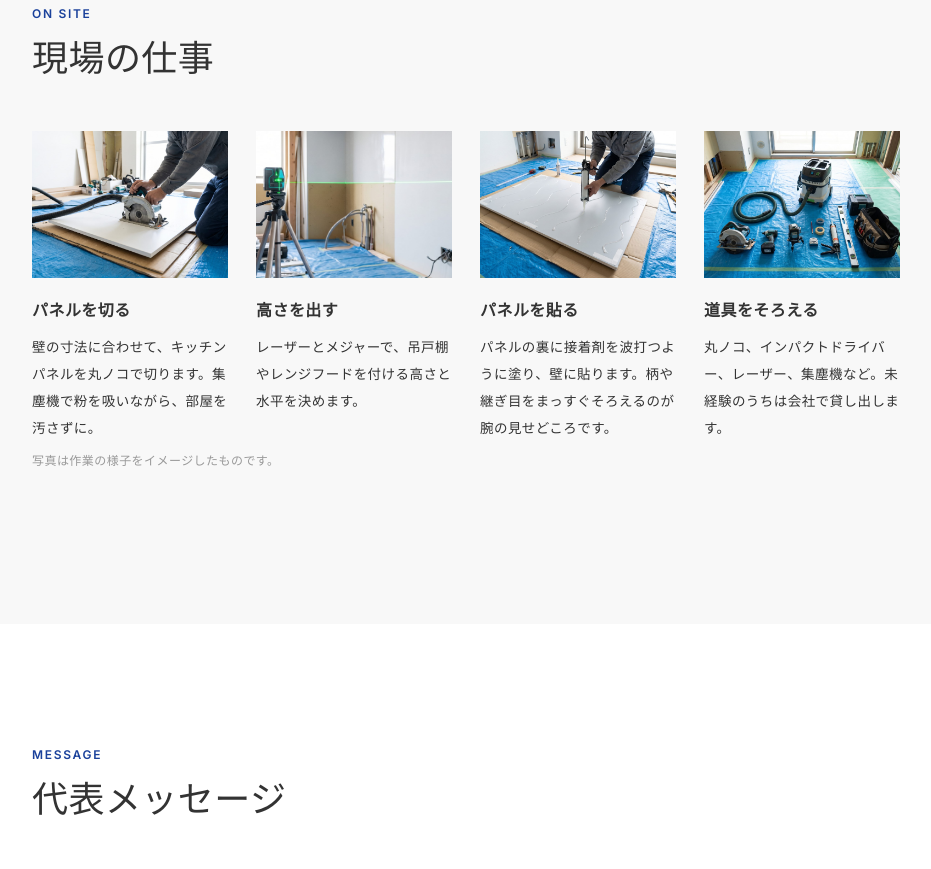
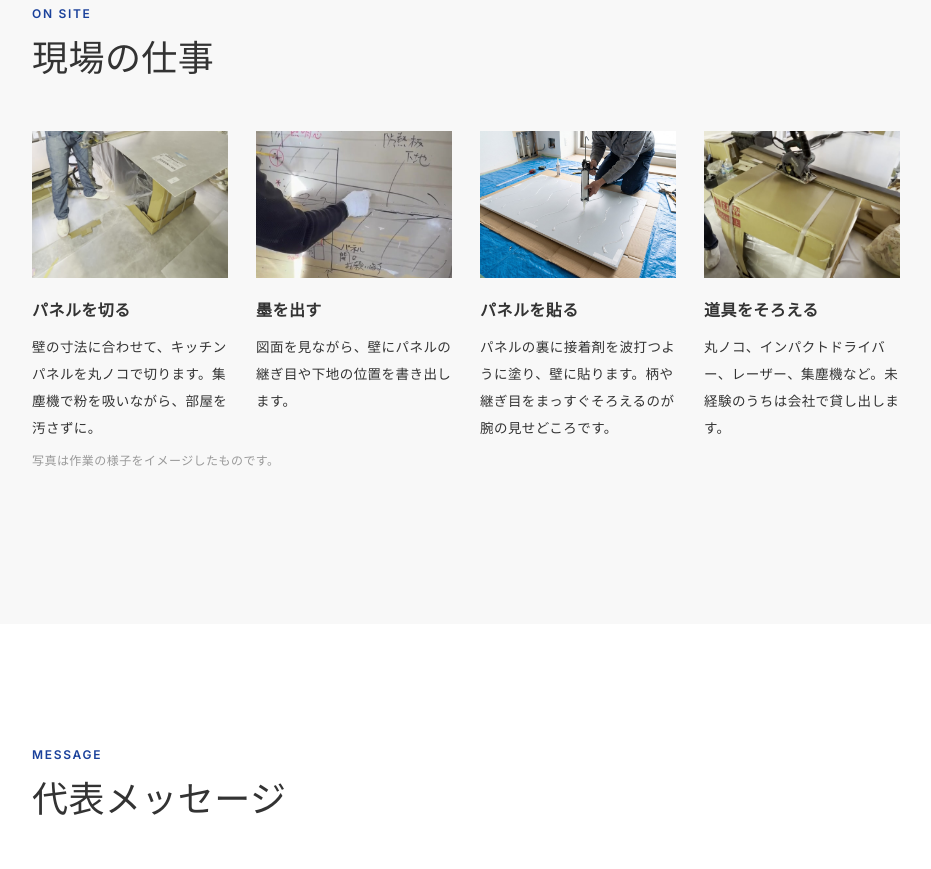
Before and after one commit to reborn-base/reborn-base-hp, a plain HTML site: page recruit.html in a window 1280 px wide. Shown: the part 2551-3420 px from the top of the page, without its empty margins (284-1215 px from the left). Drawn offline with Linux system fonts and the light colour scheme; a web font is replaced by a local one.

Commit message:
トップと採用ページの写真の一部を現場の実写に差し替え
- トップの写真の帯：丸ノコ・墨出し・道具の3枚を実写に
- 採用ページ「現場の仕事」：3枚を実写に（2枚目は見出しと説明を墨出しに合わせて変更）

Co-Authored-By: Claude Opus 5.5 <noreply@anthropic.com>
Claude-Session: https://claude.ai/code/session_01UawtAUAXxX8t9ey8Cs25Ve

```diff
--- a/recruit.html
+++ b/recruit.html
@@ -80,10 +80,10 @@
   <section class="inner genba" style="padding-top:0">
     <h2 class="sec_title jp"><small>ON SITE</small>現場の仕事</h2>
     <ul class="genba_list">
-      <li><img src="img/w-saw.jpg" data-fb="img/w-saw.jpg" onerror="this.onerror=null;this.src=this.dataset.fb" alt="丸ノコでキッチンパネルを切る"><b>パネルを切る</b><p>壁の寸法に合わせて、キッチンパネルを丸ノコで切ります。集塵機で粉を吸いながら、部屋を汚さずに。</p></li>
-      <li><img src="img/w-laser.jpg" data-fb="img/w-laser.jpg" onerror="this.onerror=null;this.src=this.dataset.fb" alt="レーザーで高さを確認する"><b>高さを出す</b><p>レーザーとメジャーで、吊戸棚やレンジフードを付ける高さと水平を決めます。</p></li>
+      <li><img src="img/r-sawwide.jpg" data-fb="img/r-sawwide.jpg" onerror="this.onerror=null;this.src=this.dataset.fb" alt="丸ノコでキッチンパネルを切る"><b>パネルを切る</b><p>壁の寸法に合わせて、キッチンパネルを丸ノコで切ります。集塵機で粉を吸いながら、部屋を汚さずに。</p></li>
+      <li><img src="img/r-mark2.jpg" data-fb="img/r-mark2.jpg" onerror="this.onerror=null;this.src=this.dataset.fb" alt="壁に墨を出す手元"><b>墨を出す</b><p>図面を見ながら、壁にパネルの継ぎ目や下地の位置を書き出します。</p></li>
       <li><img src="img/w-glue.jpg" data-fb="img/w-glue.jpg" onerror="this.onerror=null;this.src=this.dataset.fb" alt="パネル裏に接着剤を塗る"><b>パネルを貼る</b><p>パネルの裏に接着剤を波打つように塗り、壁に貼ります。柄や継ぎ目をまっすぐそろえるのが腕の見せどころです。</p></li>
-      <li><img src="img/w-tools3.jpg" data-fb="img/w-tools3.jpg" onerror="this.onerror=null;this.src=this.dataset.fb" alt="現場で使う道具"><b>道具をそろえる</b><p>丸ノコ、インパクトドライバー、レーザー、集塵機など。未経験のうちは会社で貸し出します。</p></li>
+      <li><img src="img/r-tools.jpg" data-fb="img/r-tools.jpg" onerror="this.onerror=null;this.src=this.dataset.fb" alt="現場で使う道具"><b>道具をそろえる</b><p>丸ノコ、インパクトドライバー、レーザー、集塵機など。未経験のうちは会社で貸し出します。</p></li>
     </ul>
     <p class="photo_note">写真は作業の様子をイメージしたものです。</p>
   </section>
```
Also changed, not shown: index.html (+1 -1 lines), img/r-mark.jpg (added), img/r-mark2.jpg (added), img/r-saw.jpg (added), img/r-sawwide.jpg (added), img/r-tools.jpg (added).
